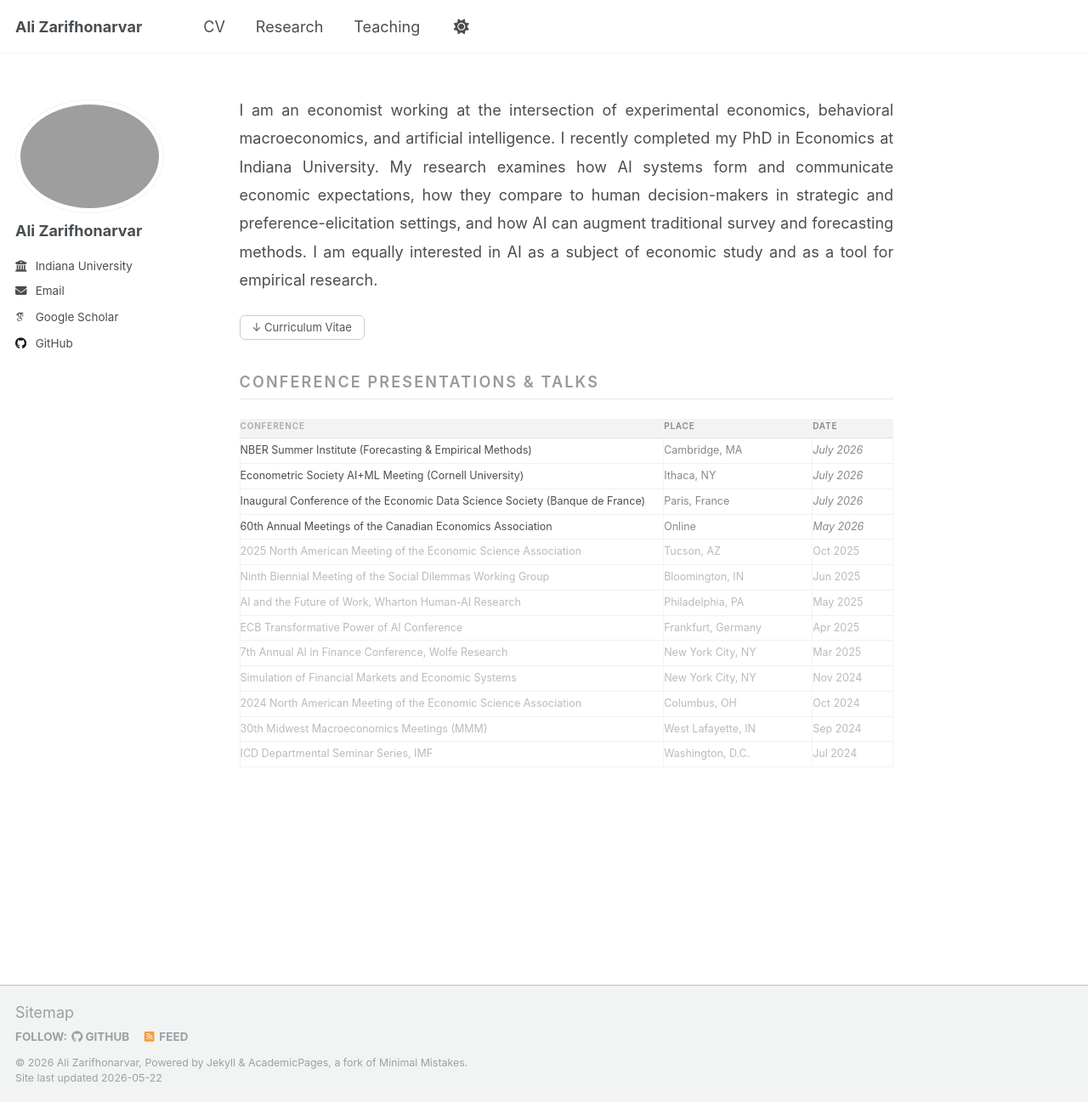
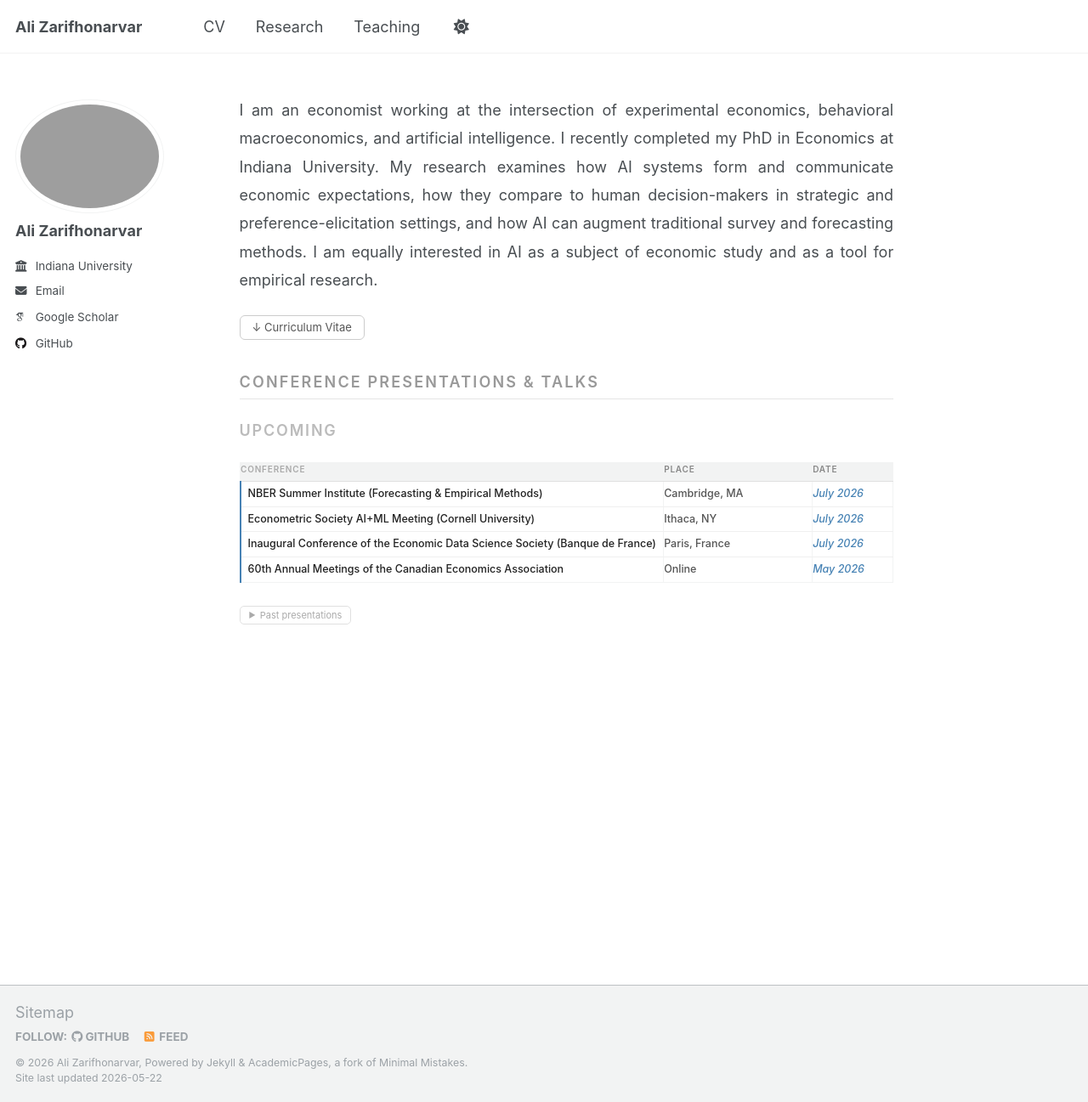
Before and after one commit to alizarif/alizarif.github.io, a Jekyll site: the page built from _pages/about.html, in a window 1280 px wide and 1297 px high. Shown: the whole window at 85% size. Built offline with Jekyll 4.4.1, drawn with Linux system fonts in a browser that asks for light colours; some web fonts are replaced.

Commit message:
Update about.html

```diff
--- a/_pages/about.html
+++ b/_pages/about.html
@@ -6,7 +6,6 @@ redirect_from:
   - /about/
   - /about.html
 ---
-
 <style>
   .ab-intro {
     font-size: 15px;
@@ -37,6 +36,14 @@ redirect_from:
     margin: 2.2rem 0 0.6rem;
     border-bottom: 0.5px solid #e5e5e5;
     padding-bottom: 6px;
+  }
+  .sub-section {
+    font-size: 10px;
+    font-weight: 600;
+    letter-spacing: 0.10em;
+    text-transform: uppercase;
+    color: #bbb;
+    margin: 1.4rem 0 0.4rem;
   }
   table.tt {
     width: 100%;
@@ -71,14 +78,52 @@ redirect_from:
     white-space: nowrap;
     width: 95px;
   }
+  table.tt tr.upcoming td {
+    color: #222;
+    font-weight: 500;
+  }
+  table.tt tr.upcoming td:first-child {
+    border-left: 2px solid #4682B4;
+    padding-left: 8px;
+  }
+  table.tt tr.upcoming .date {
+    color: #4682B4;
+    font-style: italic;
+  }
+  table.tt tr.upcoming .place {
+    color: #555;
+  }
   table.tt tr.past td {
     color: #bbb;
+    font-weight: 400;
   }
-  .ab-note {
+  .past-toggle {
+    display: inline-flex;
+    align-items: center;
+    gap: 5px;
     font-size: 11px;
     color: #aaa;
-    margin-top: 10px;
-    font-style: italic;
+    cursor: pointer;
+    border: 0.5px solid #e0e0e0;
+    border-radius: 5px;
+    padding: 3px 10px;
+    margin: 0.8rem 0 0.4rem;
+    user-select: none;
+    background: none;
+  }
+  .past-toggle:hover {
+    background: #f9f9f9;
+    color: #888;
+  }
+  .past-toggle .arrow {
+    font-size: 9px;
+    transition: transform 0.2s;
+  }
+  .past-toggle.open .arrow {
+    transform: rotate(90deg);
+  }
+  #past-table {
+    display: none;
   }
   a {
     text-decoration: none !important;
@@ -92,6 +137,8 @@ redirect_from:
 <div style="margin-top: 2rem;"></div>
 <p class="ab-section">Conference Presentations &amp; Talks</p>
 
+<p class="sub-section">Upcoming</p>
+
 <table class="tt">
   <thead>
     <tr>
@@ -101,18 +148,46 @@ redirect_from:
     </tr>
   </thead>
   <tbody>
-    <tr><td>NBER Summer Institute (Forecasting &amp; Empirical Methods)</td><td class="place">Cambridge, MA</td><td class="date"><em>July 2026</em></td></tr>
-    <tr><td>Econometric Society AI+ML Meeting (Cornell University)</td><td class="place">Ithaca, NY</td><td class="date"><em>July 2026</em></td></tr>
-    <tr><td>Inaugural Conference of the Economic Data Science Society (Banque de France) </td><td class="place">Paris, France</td><td class="date"><em>July 2026</em></td></tr>
-    <tr><td>60th Annual Meetings of the Canadian Economics Association</td><td class="place">Online</td><td class="date"><em>May 2026</em></td></tr>
-    <tr class="past"><td>2025 North American Meeting of the Economic Science Association</td><td class="place">Tucson, AZ</td><td class="date">Oct 2025</td></tr>
-    <tr class="past"><td>Ninth Biennial Meeting of the Social Dilemmas Working Group</td><td class="place">Bloomington, IN</td><td class="date">Jun 2025</td></tr>
-    <tr class="past"><td>AI and the Future of Work, Wharton Human-AI Research</td><td class="place">Philadelphia, PA</td><td class="date">May 2025</td></tr>
-    <tr class="past"><td>ECB Transformative Power of AI Conference</td><td class="place">Frankfurt, Germany</td><td class="date">Apr 2025</td></tr>
-    <tr class="past"><td>7th Annual AI in Finance Conference, Wolfe Research</td><td class="place">New York City, NY</td><td class="date">Mar 2025</td></tr>
-    <tr class="past"><td>Simulation of Financial Markets and Economic Systems</td><td class="place">New York City, NY</td><td class="date">Nov 2024</td></tr>
-    <tr class="past"><td>2024 North American Meeting of the Economic Science Association</td><td class="place">Columbus, OH</td><td class="date">Oct 2024</td></tr>
-    <tr class="past"><td>30th Midwest Macroeconomics Meetings (MMM)</td><td class="place">West Lafayette, IN</td><td class="date">Sep 2024</td></tr>
-    <tr class="past"><td>ICD Departmental Seminar Series, IMF</td><td class="place">Washington, D.C.</td><td class="date">Jul 2024</td></tr>
+    <tr class="upcoming"><td>NBER Summer Institute (Forecasting &amp; Empirical Methods)</td><td class="place">Cambridge, MA</td><td class="date">July 2026</td></tr>
+    <tr class="upcoming"><td>Econometric Society AI+ML Meeting (Cornell University)</td><td class="place">Ithaca, NY</td><td class="date">July 2026</td></tr>
+    <tr class="upcoming"><td>Inaugural Conference of the Economic Data Science Society (Banque de France)</td><td class="place">Paris, France</td><td class="date">July 2026</td></tr>
+    <tr class="upcoming"><td>60th Annual Meetings of the Canadian Economics Association</td><td class="place">Online</td><td class="date">May 2026</td></tr>
   </tbody>
 </table>
+
+<button class="past-toggle" onclick="togglePast(this)" aria-expanded="false">
+  <span class="arrow">▶</span> Past presentations
+</button>
+
+<div id="past-table">
+  <table class="tt" style="margin-top: 0.4rem;">
+    <thead>
+      <tr>
+        <th>Conference</th>
+        <th class="place">Place</th>
+        <th class="date">Date</th>
+      </tr>
+    </thead>
+    <tbody>
+      <tr class="past"><td>2025 North American Meeting of the Economic Science Association (Arizona State University)</td><td class="place">Tucson, AZ</td><td class="date">Oct 2025</td></tr>
+      <tr class="past"><td>Ninth Biennial Meeting of the Social Dilemmas Working Group (Indiana University)</td><td class="place">Bloomington, IN</td><td class="date">Jun 2025</td></tr>
+      <tr class="past"><td>AI and the Future of Work, Wharton Human-AI Research (University of Pennsylvania)</td><td class="place">Philadelphia, PA</td><td class="date">May 2025</td></tr>
+      <tr class="past"><td>ECB Transformative Power of AI Conference (European Central Bank)</td><td class="place">Frankfurt, Germany</td><td class="date">Apr 2025</td></tr>
+      <tr class="past"><td>7th Annual AI in Finance Conference (Wolfe Research)</td><td class="place">New York City, NY</td><td class="date">Mar 2025</td></tr>
+      <tr class="past"><td>Simulation of Financial Markets and Economic Systems (NYU)</td><td class="place">New York City, NY</td><td class="date">Nov 2024</td></tr>
+      <tr class="past"><td>2024 North American Meeting of the Economic Science Association (Ohio State University)</td><td class="place">Columbus, OH</td><td class="date">Oct 2024</td></tr>
+      <tr class="past"><td>30th Midwest Macroeconomics Meetings (Purdue University)</td><td class="place">West Lafayette, IN</td><td class="date">Sep 2024</td></tr>
+      <tr class="past"><td>ICD Departmental Seminar Series (IMF)</td><td class="place">Washington, D.C.</td><td class="date">July 2024</td></tr>
+    </tbody>
+  </table>
+</div>
+
+<script>
+function togglePast(btn) {
+  var div = document.getElementById('past-table');
+  var open = div.style.display === 'block';
+  div.style.display = open ? 'none' : 'block';
+  btn.classList.toggle('open', !open);
+  btn.setAttribute('aria-expanded', !open);
+}
+</script>
```
